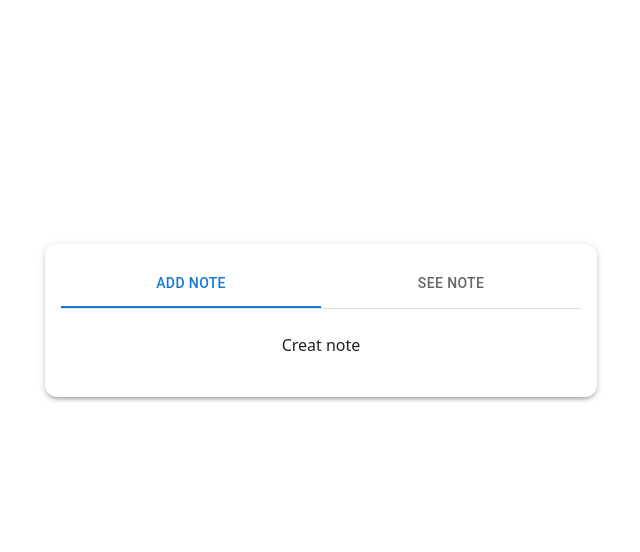
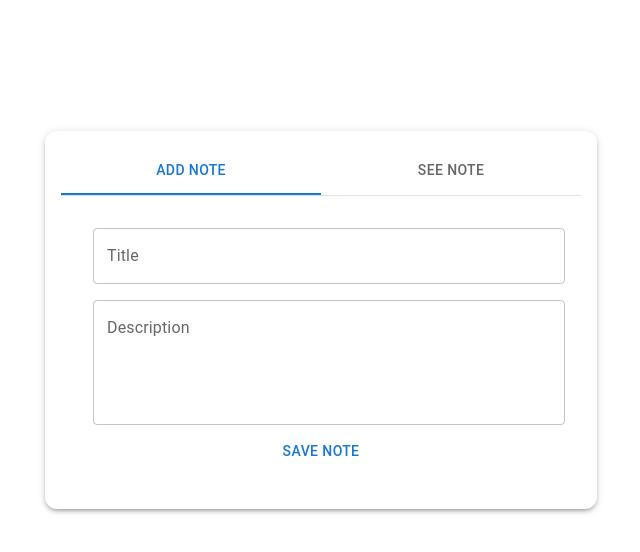
Before and after one commit to KhushiCode14/Note-maker, a React (Vite) app in the folder frontend/: page /note in a window 1280 px wide. Shown: the top 552 px of the page, without its empty margins (319-959 px from the left). Built offline with nearby package versions, Linux system fonts and the light colour scheme.

Commit message:
feat: implement AddNote component with form handling for title and description

```diff
--- a/frontend/src/components/Note/AddNote.jsx
+++ b/frontend/src/components/Note/AddNote.jsx
@@ -1,7 +1,69 @@
 // import React from "react";
 
+// import { Box } from "@mui/material";
+import {
+  Box,
+  Button,
+  FormControl,
+  IconButton,
+  InputAdornment,
+  InputLabel,
+  OutlinedInput,
+  TextField,
+} from "@mui/material";
+import { useState } from "react";
 const AddNote = () => {
-  return <div>Creat note</div>;
+  const [formData, setFormData] = useState({
+    title: "",
+    description: "",
+  });
+  const handleChange = (event) => {
+    setFormData({ ...formData, [event.target.name]: event.target.value });
+  };
+  return (
+    <Box>
+      <FormControl sx={{ m: 1, width: "100%" }} variant="outlined">
+        <InputLabel htmlFor="outlined-adornment-title">Title</InputLabel>
+        <OutlinedInput
+          id="outlined-adornment-title"
+          type="text"
+          name="title"
+          value={formData.title}
+          onChange={handleChange}
+          endAdornment={
+            <InputAdornment position="end">
+              <IconButton edge="end"></IconButton>
+            </InputAdornment>
+          }
+          label="Title"
+        />
+      </FormControl>
+      <FormControl sx={{ m: 1, width: "100%" }} variant="outlined">
+        {/* <InputLabel htmlFor="outlined-adornment-description">
+          Description
+        </InputLabel> */}
+        <TextField
+          id="outlined-adornment-description"
+          name="description"
+          value={formData.description}
+          onChange={handleChange}
+          multiline
+          rows={4} // You can adjust the number of rows
+          variant="outlined"
+          label="Description"
+          fullWidth
+          InputProps={{
+            endAdornment: (
+              <InputAdornment position="end">
+                <IconButton edge="end">{/* Add any icon here */}</IconButton>
+              </InputAdornment>
+            ),
+          }}
+        />
+      </FormControl>
+      <Button>Save Note</Button>
+    </Box>
+  );
 };
 
 export default AddNote;
```
